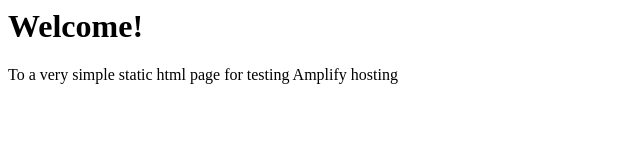
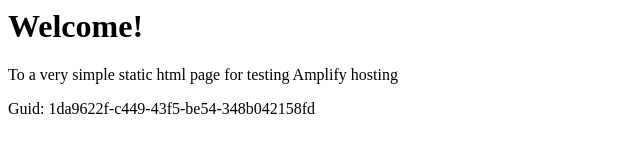
Before and after one commit to aws-aemilia-kix/Github-PR-Commit-Integration-Test-DoNotTouch-GitHubAutoBuildCanaryTest-v1-preprod-ap-northeast-3, a website: page src/index.html in a window 1280 px wide. Shown: the whole page, without its empty margins (0-640 px from the left). Drawn offline with Linux system fonts and the light colour scheme.

Commit message:
commit from integ tests

```diff
--- a/src/index.html
+++ b/src/index.html
@@ -1,3 +1,5 @@
+
+
 <html lang="en">
 
 <head>
@@ -10,6 +12,6 @@
 <body>
     <h1>Welcome!</h1>
     <p>To a very simple static html page for testing Amplify hosting</p>
-</body>
+    <p>Guid: 1da9622f-c449-43f5-be54-348b042158fd</p></body>
 
 </html>
```
